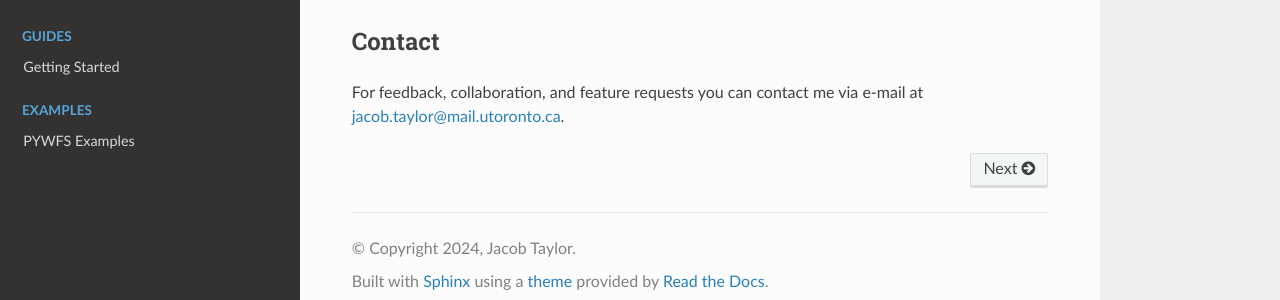
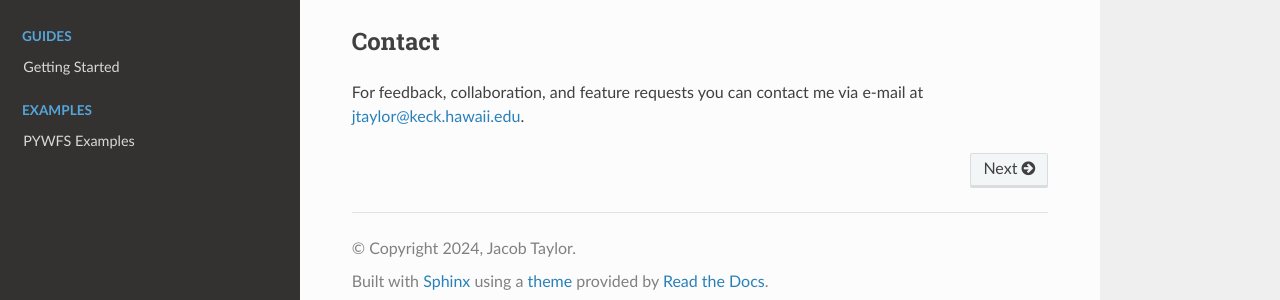
Before and after one commit to jacotay7/pyRTC, a Sphinx documentation site: the page built from docs/source/index.rst, in a window 1280 px wide and 900 px high, scrolled down 1113 px. Shown: the part 582-882 px from the top of the window. Built offline with Sphinx 7.4.7 and the Read the Docs theme 3.1.0, drawn with Linux system fonts in a browser that asks for light colours.

Commit message:
change support email

```diff
--- a/docs/source/index.rst
+++ b/docs/source/index.rst
@@ -81,4 +81,4 @@ We ask that if you implement new features that may be of broader interest to the
 Contact
 ------------
 
-For feedback, collaboration, and feature requests you can contact me via e-mail at jacob.taylor@mail.utoronto.ca.
+For feedback, collaboration, and feature requests you can contact me via e-mail at jtaylor@keck.hawaii.edu.
--- a/setup.py
+++ b/setup.py
@@ -13,7 +13,7 @@ setup(
     long_description_content_type='text/markdown',
     url='https://github.com/jacotay7/pyRTC',
     author='Jacob Taylor',
-    author_email='jacob.taylor@mail.utoronto.ca',
+    author_email='jtaylor@keck.hawaii.edu',
     license='GPL-3.0-or-later',
     packages=find_packages(include=['pyRTC', 'pyRTC.*', 'benchmarks', 'benchmarks.*']),
     include_package_data=True,
```
Also changed, not shown: README.md (+1 -1 lines).
